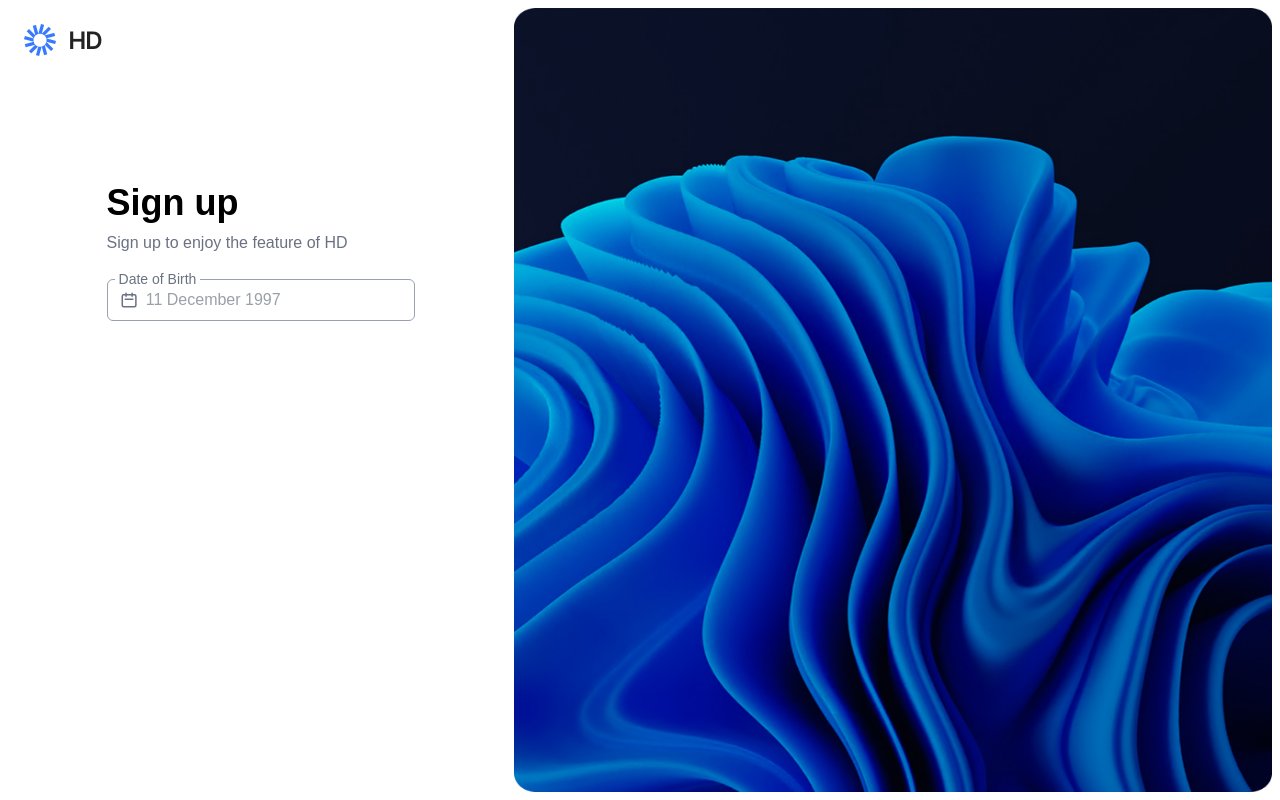
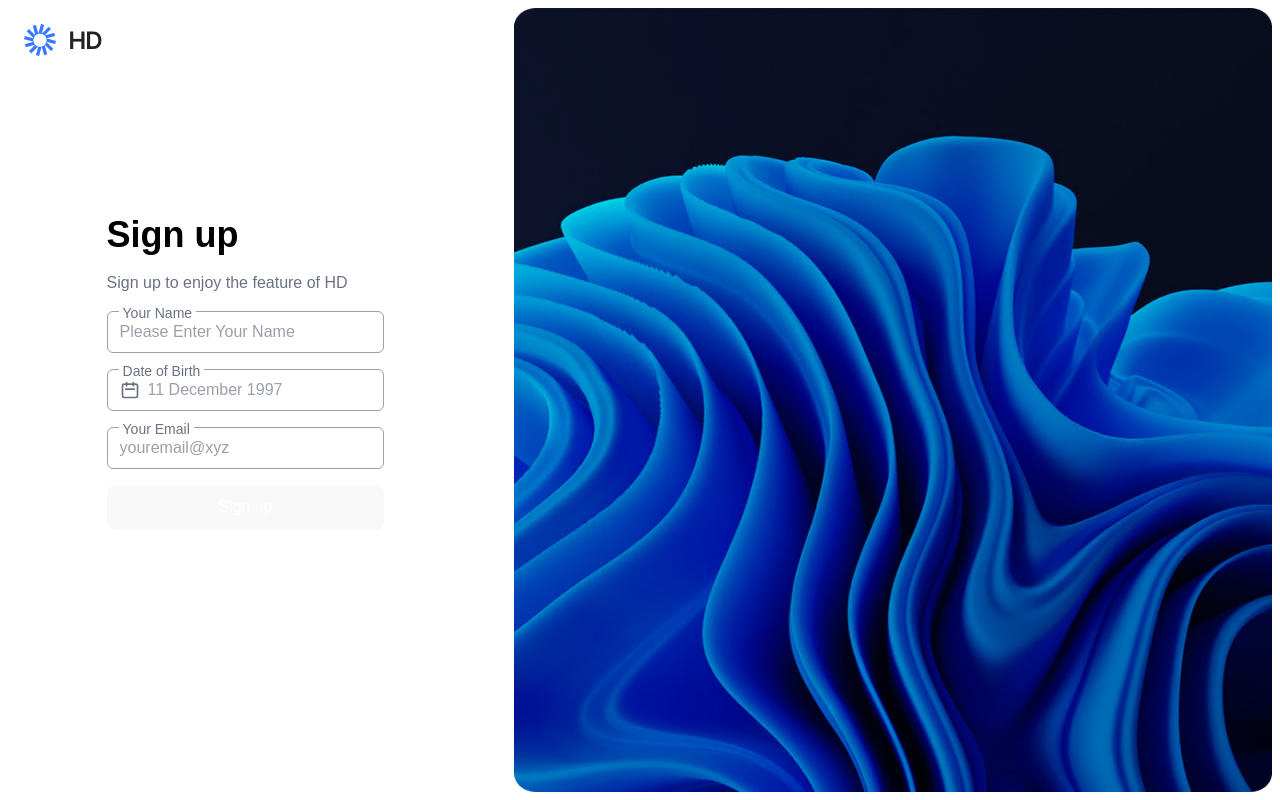
Before and after one commit to ayyush1738/Highway-delite, a React (Vite) app in the folder client/: page / in a window 1280 px wide. Built offline with nearby package versions, Linux system fonts and the light colour scheme.

Commit message:
Signup form

```diff
--- a/client/src/components/layout/Forms.tsx
+++ b/client/src/components/layout/Forms.tsx
@@ -1,27 +1,68 @@
 import { useState } from "react"
+import InputField from "../ui/InputField";
 
 export default function Forms() {
     const [signup, setSignup] = useState(true);
+    const [formData, setFormData] = useState({
+        name: "",
+        dob: "",
+        password: "",
+    });
+
+    const handleChange = (e: React.ChangeEvent<HTMLInputElement>) => {
+        setFormData({
+            ...formData,
+            [e.target.id]: e.target.value,
+        });
+    };
+
+    const handleSubmit = async (e: React.FormEvent) => {
+        e.preventDefault();
+
+        // Example API call
+        const res = await fetch("/api/signup", {
+            method: "POST",
+            headers: { "Content-Type": "application/json" },
+            body: JSON.stringify(formData),
+        });
+
+        if (res.ok) {
+            console.log("Signup successful!");
+        } else {
+            console.error("Signup failed");
+        }
+    };
 
     return (
         <div className="h-[80%] w-full flex justify-center items-center align-middle">
             {signup ? (
                 <div className="w-[80%] h-[80%] p-12">
-                    <h2 className="text-black text-4xl font-bold mb-2">Sign up</h2>
+                    <h2 className="text-black text-4xl font-bold mt-8 mb-4">Sign up</h2>
                     <p className="text-gray-500">Sign up to enjoy the feature of HD</p>
-                    <label
-                        htmlFor="dob"
-                        className="relative top-3 left-2 bg-white text-gray-500 px-1 text-sm"
+                    <form
+                        onSubmit={handleSubmit}
+                        className="w-[90%] h-[80%] mt-4 space-y-4"
                     >
-                        Date of Birth
-                    </label>
 
-                    {/* Input with icon */}
-                    <div className="flex items-center border border-gray-400 rounded-md px-3 py-2">
-                        {/* Icon (calendar) */}
+                        <InputField
+                            id="name"
+                            label="Your Name"
+                            type="text"
+                            placeholder="Please Enter Your Name"
+                            value={formData.name}
+                            onChange={handleChange}
+                        />
+                        {/* Date of Birth */}
+                        <InputField
+                            id="dob"
+                            label="Date of Birth"
+                            placeholder="11 December 1997"
+                            value={formData.dob}
+                            onChange={handleChange}
+                            icon={
                                 <svg
                                     xmlns="http://www.w3.org/2000/svg"
-                            className="h-5 w-5 text-gray-500 mr-2"
+                                    className="h-5 w-5"
                                     fill="none"
                                     viewBox="0 0 24 24"
                                     stroke="currentColor"
@@ -33,14 +74,30 @@ export default function Forms() {
                                         d="M8 7V3m8 4V3m-9 8h10M5 21h14a2 2 0 002-2V7a2 2 0 00-2-2H5a2 2 0 00-2 2v12a2 2 0 002 2z"
                                     />
                                 </svg>
+                            }
+                        />
 
-                        <input
-                            type="text"
-                            id="dob"
-                            placeholder="11 December 1997"
-                            className="w-full bg-transparent outline-none text-gray-700"
+                        {/* Email */}
+
+
+                        {/* Password */}
+                        <InputField
+                            id="email"
+                            label="Your Email"
+                            type="email"
+                            placeholder="youremail@xyz"
+                            value={formData.email}
+                            onChange={handleChange}
                         />
-                    </div>
+
+                        {/* Submit Button */}
+                        <button
+                            type="submit"
+                            className="w-full bg-black text-white py-2 rounded-md hover:bg-gray-800"
+                        >
+                            Sign up
+                        </button>
+                    </form>
                 </div>
             ) : (
                 <div>
--- /dev/null
+++ b/client/src/components/ui/InputField.tsx
@@ -0,0 +1,47 @@
+// InputField.tsx
+import type { ReactNode } from "react";
+
+interface InputFieldProps {
+  id: string;
+  label: string;
+  type?: string;
+  placeholder?: string;
+  value: string;
+  onChange: (e: React.ChangeEvent<HTMLInputElement>) => void;
+  icon?: ReactNode; // for passing svg or icons
+}
+
+export default function InputField({
+  id,
+  label,
+  type = "text",
+  placeholder,
+  value,
+  onChange,
+  icon,
+}: InputFieldProps) {
+  return (
+    <div className="relative w-full mb-4">
+      {/* Floating label */}
+      <label
+        htmlFor={id}
+        className="absolute -top-2 left-3 bg-white text-gray-500 px-1 text-sm"
+      >
+        {label}
+      </label>
+
+      {/* Input wrapper */}
+      <div className="flex items-center border border-gray-400 rounded-md px-3 py-2">
+        {icon && <span className="mr-2 text-gray-500">{icon}</span>}
+        <input
+          type={type}
+          id={id}
+          placeholder={placeholder}
+          value={value}
+          onChange={onChange}
+          className="w-full bg-transparent outline-none text-gray-700"
+        />
+      </div>
+    </div>
+  );
+}
```
Lines whose indentation alone changed are shown as unchanged.
